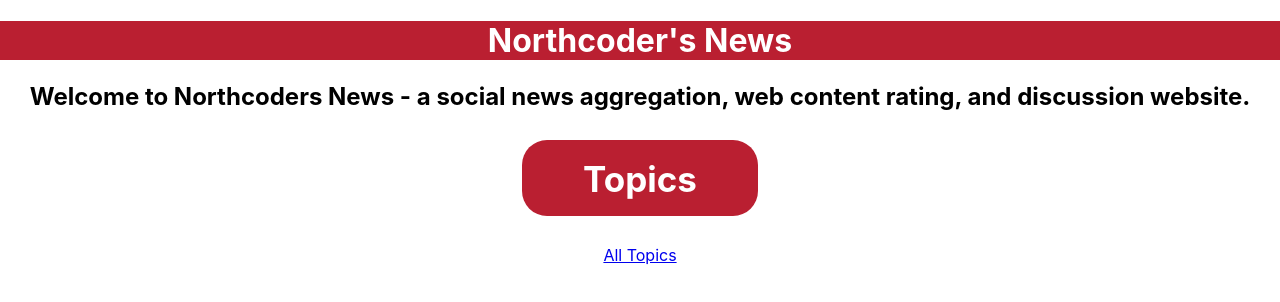
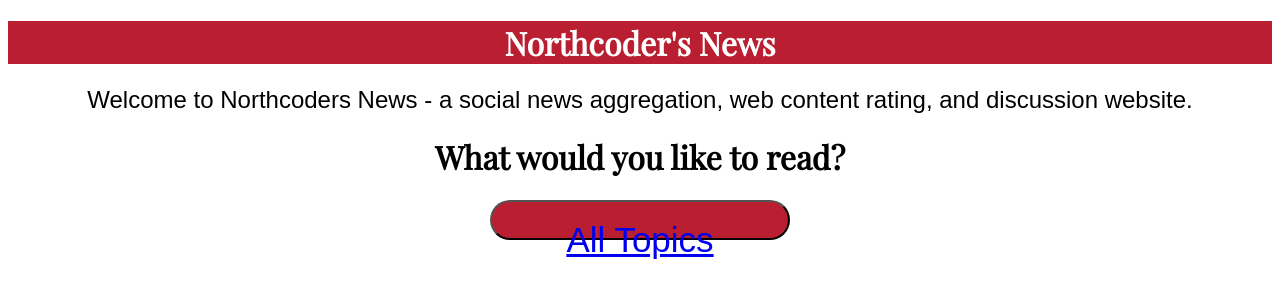
Before and after one commit to AlexBrown97/fe-nc-news, a React (Create React App) app: page / in a window 1280 px wide. Shown: the top 302 px of the page. Built offline with nearby package versions, Linux system fonts and the light colour scheme; no server answers.

Commit message:
changed font styling

```diff
--- a/src/Components/Header.jsx
+++ b/src/Components/Header.jsx
@@ -9,7 +9,10 @@ const Northcoders = styled.h1`
 
 const Header = () => {
   return (
-    <Link to="/" style={{ textDecoration: "none" }}>
+    <Link
+      to="/"
+      style={{ textDecoration: "none", fontFamily: "playfair display" }}
+    >
       <Northcoders>Northcoder's News</Northcoders>
     </Link>
   );
--- a/src/Components/TopicLinks.jsx
+++ b/src/Components/TopicLinks.jsx
@@ -2,6 +2,19 @@ import React from "react";
 import axios from "axios";
 import { Link } from "@reach/router";
 import { render } from "@testing-library/react";
+import styled from "styled-components";
+
+const Topics = styled.button`
+  background-color: #ba1f31;
+  padding: 18px;
+  color: white;
+  width: 300px;
+  height: 40px;
+  font-size: 35px;
+  border-radius: 25px;
+  margin-left: auto;
+  margin-right: auto;
+`;
 
 export default class TopicLinks extends React.Component {
   state = {
@@ -15,6 +28,10 @@ export default class TopicLinks extends React.Component {
       });
   }
   render() {
-    return <Link to="/articles">All Topics</Link>;
+    return (
+      <Topics>
+        <Link to="/articles">All Topics</Link>
+      </Topics>
+    );
   }
 }
--- a/src/Pages/Homepage.jsx
+++ b/src/Pages/Homepage.jsx
@@ -2,30 +2,16 @@ import React from "react";
 import styled from "styled-components";
 import TopicLinks from "../Components/TopicLinks";
 
-const Subtitle = styled.h2`
-  font-weight: bold;
-`;
-
-const Topics = styled.h2`
-  background-color: #ba1f31;
-  padding: 18px;
-  color: white;
-  width: 200px;
-  height: 40px;
-  font-size: 35px;
-  border-radius: 25px;
-  margin-left: auto;
-  margin-right: auto;
-`;
-
 const Homepage = () => {
   return (
     <div className="homepage">
-      <Subtitle>
+      <h2 className="subtitle">
         Welcome to Northcoders News - a social news aggregation, web content
         rating, and discussion website.
-      </Subtitle>
-      <Topics>Topics</Topics>
+      </h2>
+      <h1 style={{ textDecoration: "none", fontFamily: "playfair display" }}>
+        What would you like to read?
+      </h1>
       <TopicLinks />
     </div>
   );
--- a/src/index.css
+++ b/src/index.css
@@ -1,13 +1,12 @@
-body {
+@import url("https://fonts.googleapis.com/css2?family=Playfair+Display&display=swap");
+
+.subtitle {
+  font-family: sans-serif;
+  font-weight: lighter;
+}
+/* body {
   margin: 0;
-  font-family: -apple-system, BlinkMacSystemFont, 'Segoe UI', 'Roboto', 'Oxygen',
-    'Ubuntu', 'Cantarell', 'Fira Sans', 'Droid Sans', 'Helvetica Neue',
-    sans-serif;
+  font-family: "Playfair Display";
   -webkit-font-smoothing: antialiased;
   -moz-osx-font-smoothing: grayscale;
-}
-
-code {
-  font-family: source-code-pro, Menlo, Monaco, Consolas, 'Courier New',
-    monospace;
-}
+} */
```
